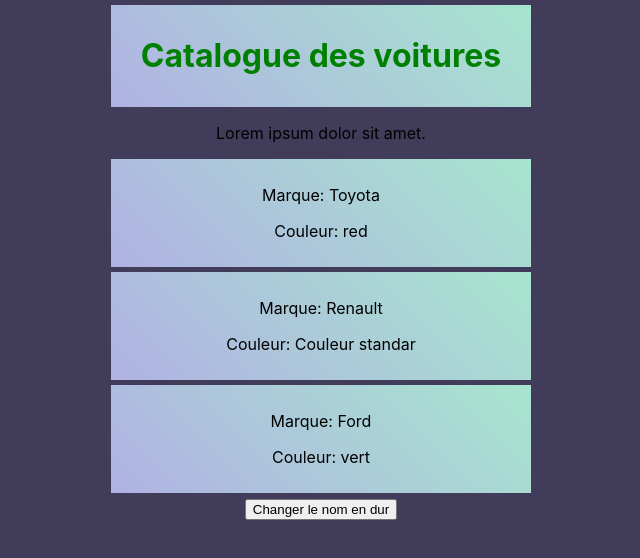
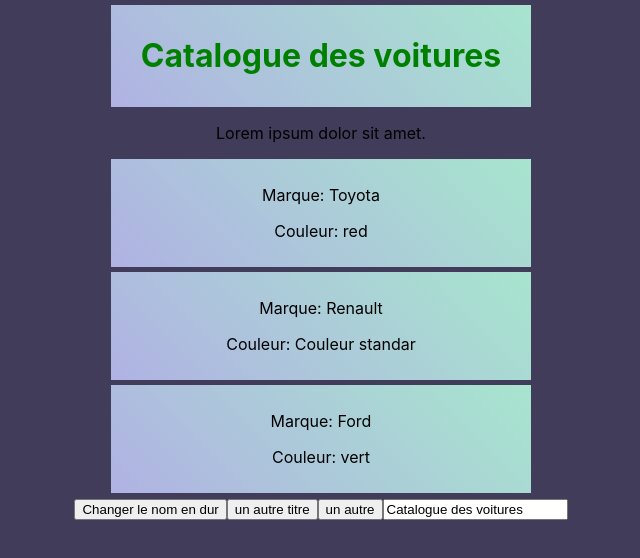
Before and after one commit to Benyachou/React-Projet, a React (Create React App) app in the folder projet-1/: page / in a window 1280 px wide. Shown: the top 558 px of the page, without its empty margins (319-959 px from the left). Built offline with nearby package versions, Linux system fonts and the light colour scheme.

Commit message:
ADD: Titre dynamique

```diff
--- a/projet-1/src/App.js
+++ b/projet-1/src/App.js
@@ -10,6 +10,24 @@
     color: 'green'
   }
 
+  changeTitle = (e) => {
+    console.log(e.target);
+    this.setState({ titre: 'Nouveau titre' });
+
+  }
+
+  changeViaParam= (titre) => {
+    this.setState({ titre: titre });
+  }
+
+  changeViaBind = (param) => {
+    this.setState({ titre: param });
+  }
+
+  modifTitre = (e) => {
+    this.setState({ titre: e.target.value });
+  }
+
   render() {
       return (
 
@@ -20,7 +38,11 @@
         title = {this.state.titre}
       />
 
-      <button>Changer le nom en dur</button>
+      <button onClick={this.changeTitle}>Changer le nom en dur</button>
+      <button onClick={ () => this.changeViaParam('Titre via un parametre')}>un autre titre</button>
+      <button onClick={ this.changeViaBind.bind(this, 'wesh la famille')}>un autre</button>
+      <input type="text" onChange= {this.modifTitre} value={this.state.titre} />
+
       </div>
     );
   }
```
